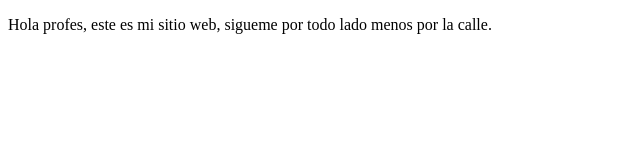
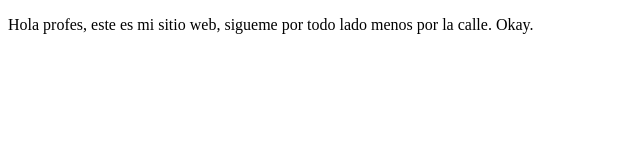
Before and after one commit to arieldelga/proyectoDemoCursoPrework, a plain HTML site: page index.html in a window 1280 px wide. Shown: the full height of the page, 0-640 px from the left. Drawn offline with Linux system fonts and the light colour scheme.

Commit message:
Cambio en el parrafo de index.html

```diff
--- a/index.html
+++ b/index.html
@@ -8,7 +8,8 @@
 </head>
 <body>
     <p>
-        Hola profes, este es mi sitio web, sigueme por todo lado menos por la calle.
+        Hola profes, este es mi sitio web, sigueme por todo
+        lado menos por la calle. Okay.
     </p>
 </body>
 </html>
```
